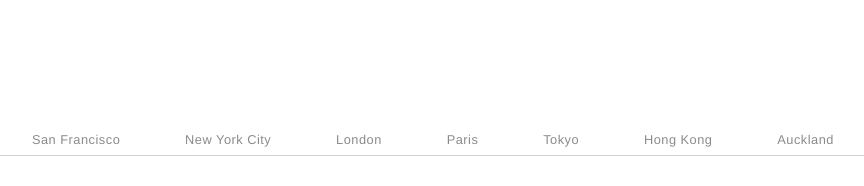
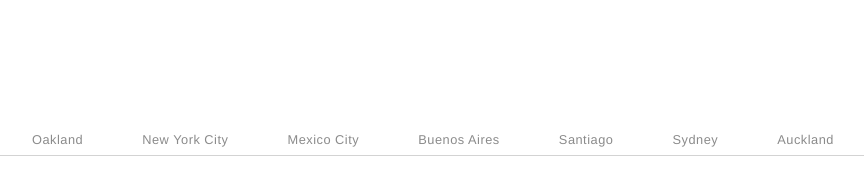
Before and after one commit to evanlim99/evanlim99.github.io, a plain HTML site: page nav-bar.html in a window 1280 px wide. Shown: the whole page, without its empty margins (207-1071 px from the left). Drawn offline with Linux system fonts and the light colour scheme.

Commit message:
Updated cities list

```diff
--- a/nav-bar.html
+++ b/nav-bar.html
@@ -181,8 +181,8 @@
       */
       const cities = [
         {
-          "section": "san-francisco",
-          "label": "San Francisco",
+          "section": "oakland",
+          "label": "Oakland",
           "utcOffset": -7
         },
         {
@@ -191,30 +191,30 @@
           "utcOffset" : -4
         },
         {
-          "section": "london",
-          "label": "London",
-          "utcOffset": 0
+          "section": "mexico-city",
+          "label": "Mexico City",
+          "utcOffset": -6
         },
         {
-          "section": "paris",
-          "label": "Paris",
-          "utcOffset": 2
+          "section": "buenos-aires",
+          "label": "Buenos Aires",
+          "utcOffset": -3
         },
         {
-          "section": "tokyo",
-          "label": "Tokyo",
-          "utcOffset": 9
+          "section": "santiago",
+          "label": "Santiago",
+          "utcOffset": -4
         },
         {
-          "section": "hong-kong",
-          "label": "Hong Kong",
-          "utcOffset": 8
+          "section": "sydney",
+          "label": "Sydney",
+          "utcOffset": 10
         },
         {
           "section": "auckland",
           "label": "Auckland",
           "utcOffset": 12
-        }
+        },
       ]
 
 
```
